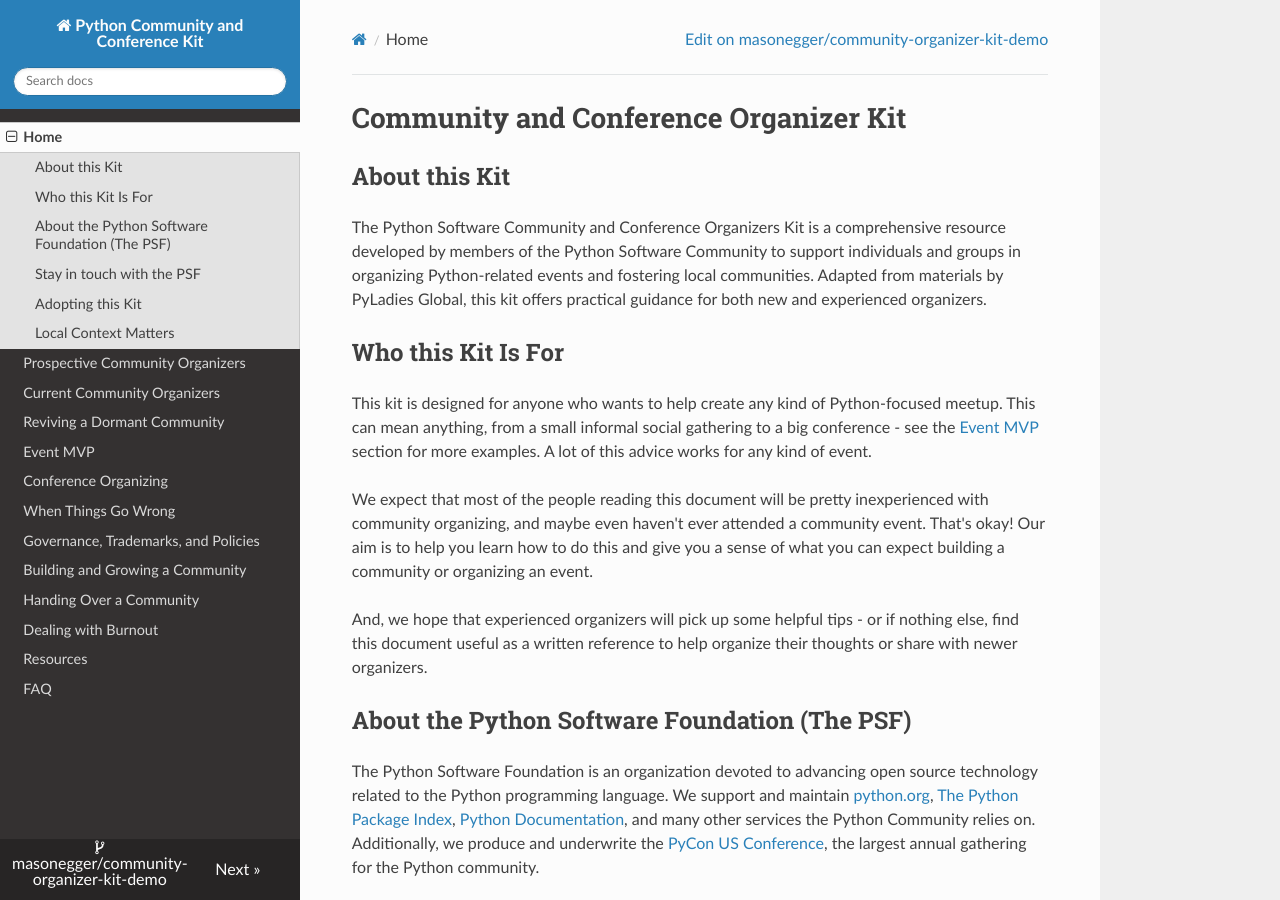
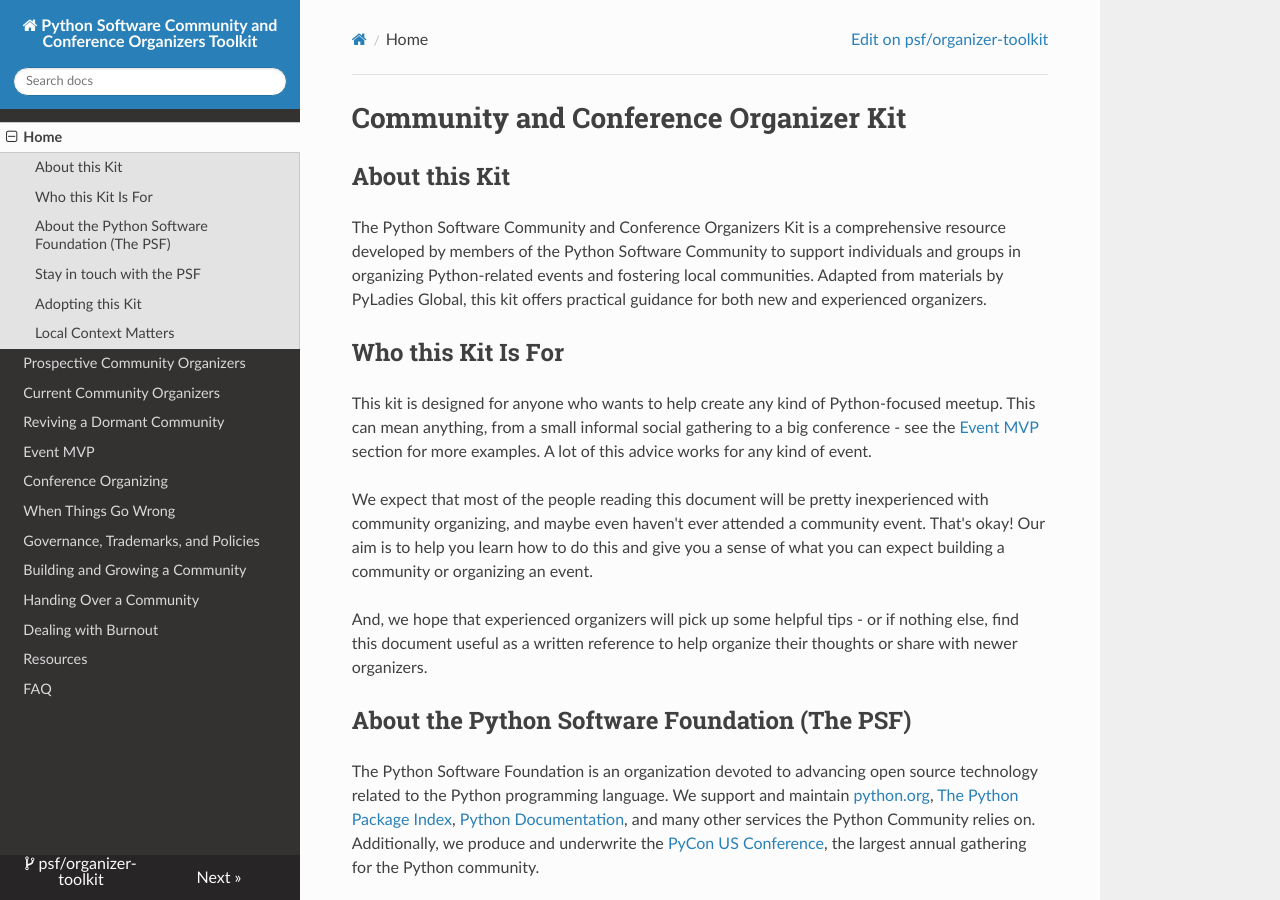
Before and after one commit to psf/organizer-toolkit, an MkDocs documentation site: the page built from docs/index.md, in a window 1280 px wide and 900 px high. Built offline with MkDocs 1.6.1, drawn with Linux system fonts in a browser that asks for light colours; nearby versions of some CDN libraries; some of the changed text lies outside the part shown.

Commit message:
Updating repo settings to point to PSF repository

```diff
--- a/mkdocs.yml
+++ b/mkdocs.yml
@@ -1,11 +1,11 @@
-site_name: Python Community and Conference Kit
+site_name: Python Software Community and Conference Organizers Toolkit
 site_author: Python Software Foundation
-repo_url: https://github.com/masonegger/community-organizer-kit-demo
-repo_name: masonegger/community-organizer-kit-demo
+repo_url: https://github.com/psf/organizer-toolkit
+repo_name: psf/organizer-toolkit
 edit_uri: edit/main/docs/
 theme:
   name: readthedocs
-copyright: "Python Software Foundation © 2025"
+copyright: "Python Software Foundation © 2026"
 markdown_extensions:
   - abbr
   - admonition
```
Also changed, not shown: README.md (+2 -2 lines).
